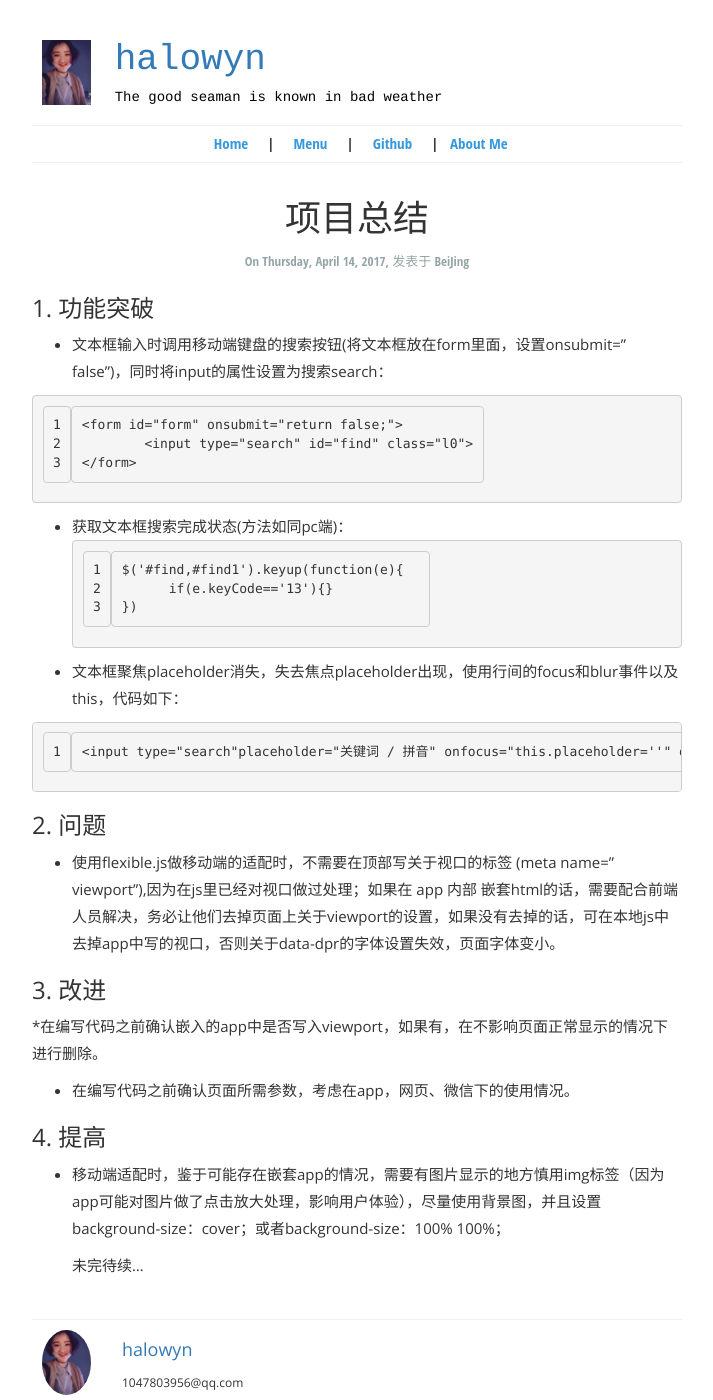
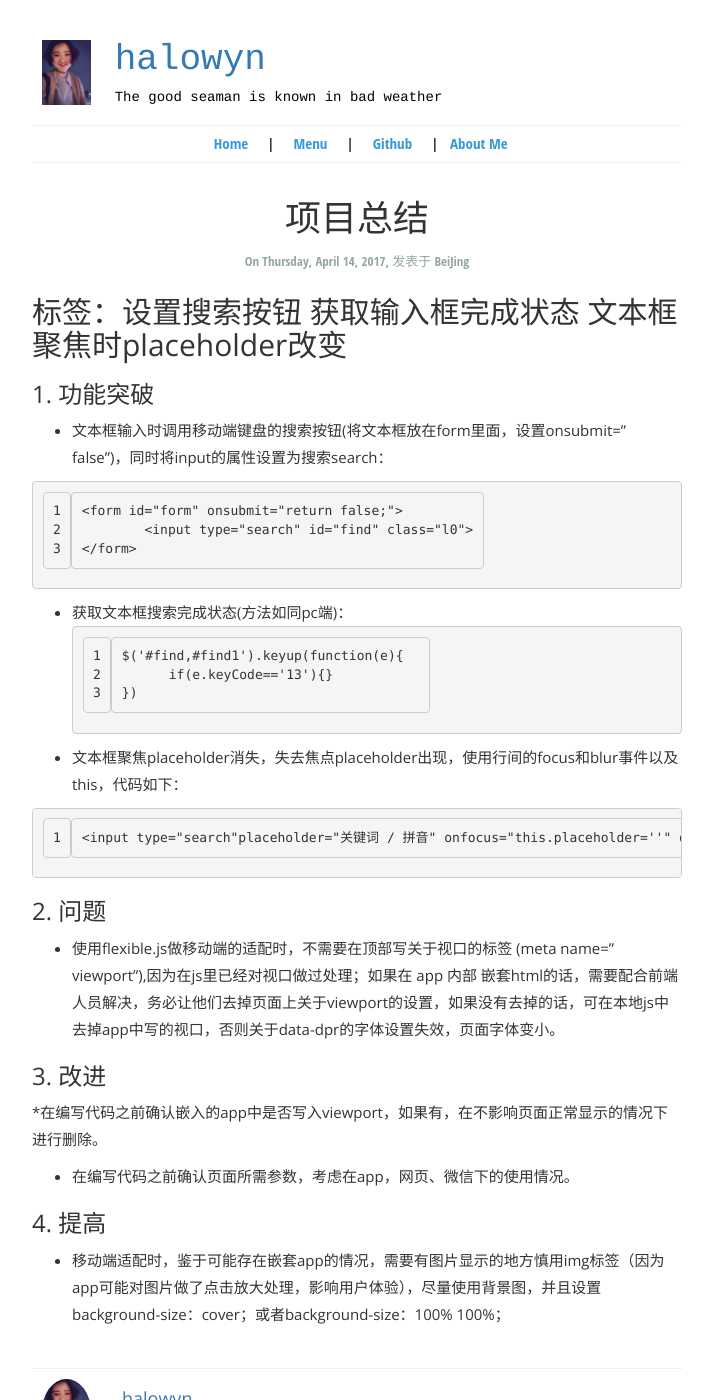
Before and after one commit to halowyn/halowyn.github.io, a Jekyll site: the page built from _posts/2017-04-14-Getting-Started.md, in a window 1280 px wide and 1400 px high. Shown: the whole window, without its empty margins (283-996 px from the left). Built offline with Jekyll 4.4.1, drawn with Linux system fonts in a browser that asks for light colours.

Commit message:
加标签

````diff
--- a/_posts/2017-04-14-Getting-Started.md
+++ b/_posts/2017-04-14-Getting-Started.md
@@ -6,7 +6,8 @@ location: BeiJing
 pulished: true
 excerpt_separator: "```"
 ---
-
+标签：设置搜索按钮 获取输入框完成状态 文本框聚焦时placeholder改变
+---
 
 ### 1. 功能突破
 * 文本框输入时调用移动端键盘的搜索按钮(将文本框放在form里面，设置onsubmit="false")，同时将input的属性设置为搜索search：
@@ -38,7 +39,3 @@ $('#find,#find1').keyup(function(e){
 
 ### 4. 提高
 * 移动端适配时，鉴于可能存在嵌套app的情况，需要有图片显示的地方慎用img标签（因为app可能对图片做了点击放大处理，影响用户体验），尽量使用背景图，并且设置background-size：cover；或者background-size：100% 100%；
-
-
-
-  未完待续...
````
